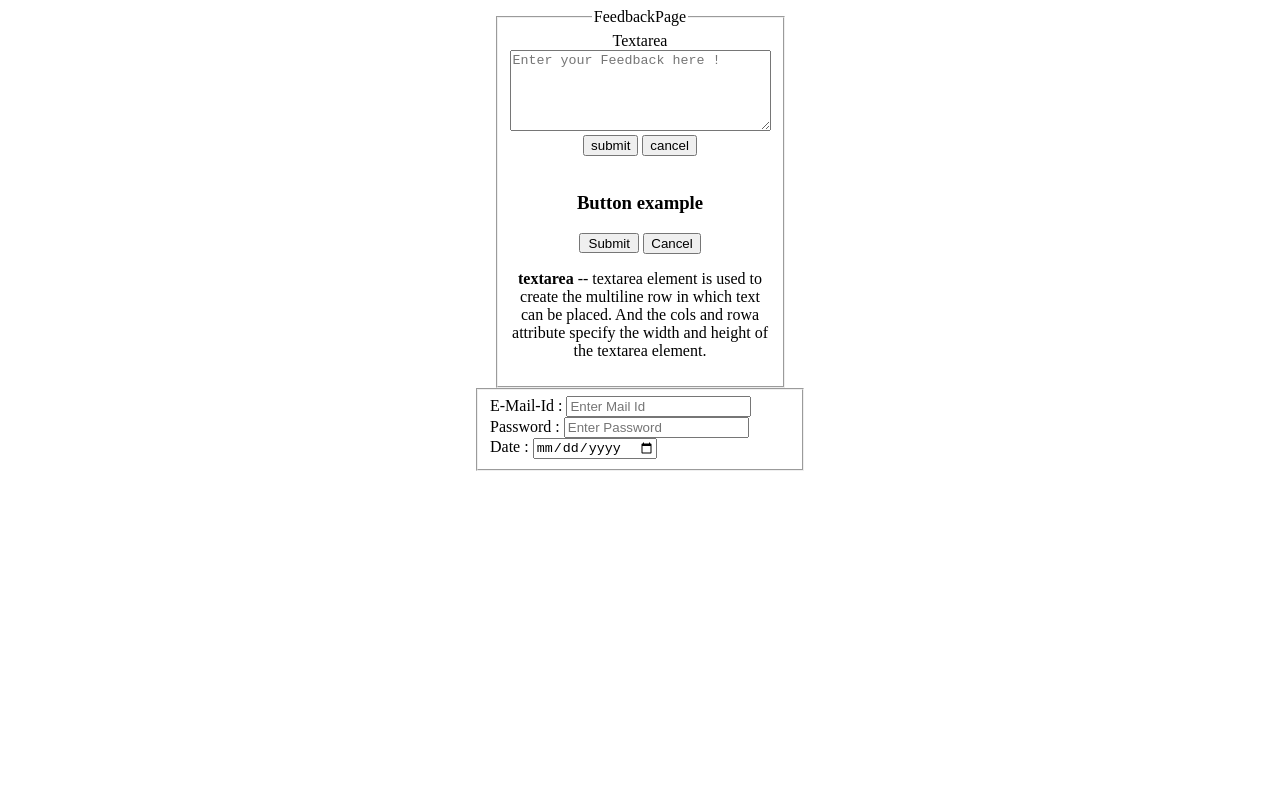
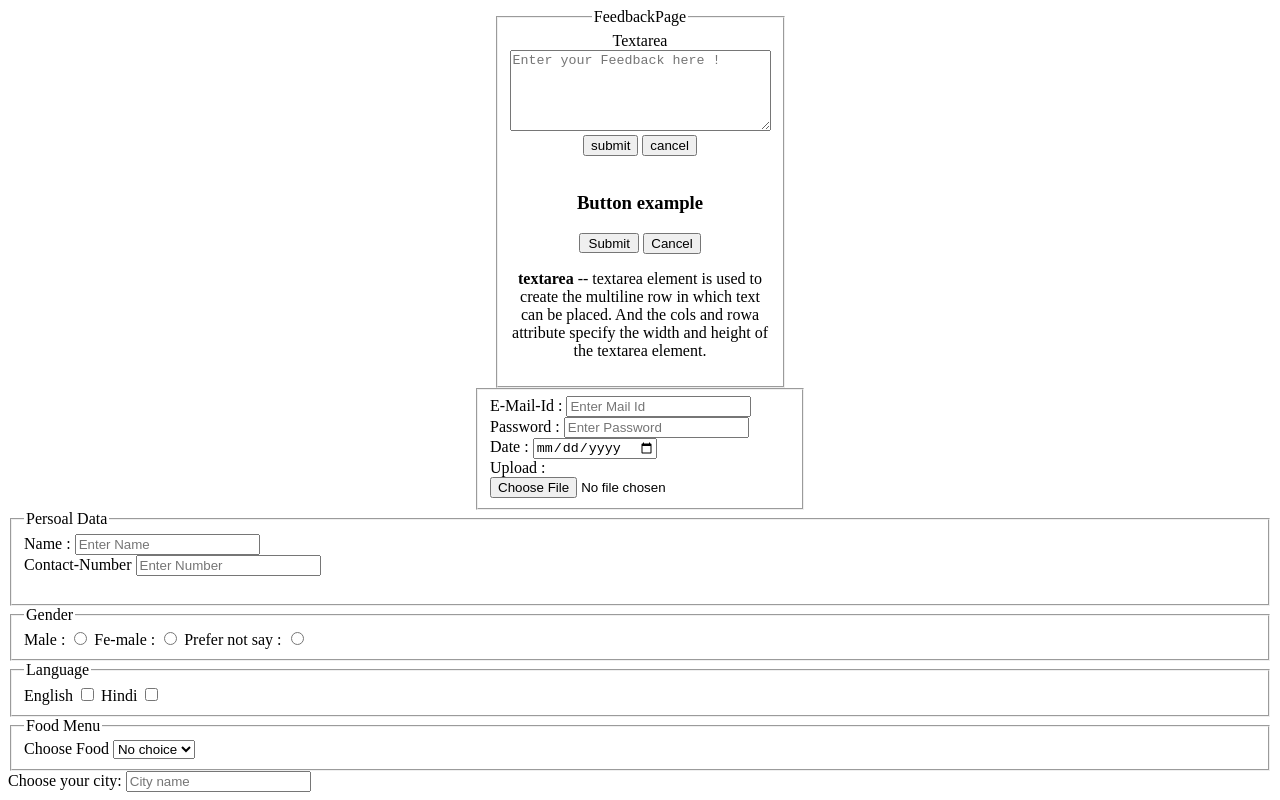
Before and after one commit to S1coder-18/Newrepo1, a plain HTML site: page Formpractice.html in a window 1280 px wide. Drawn offline with Linux system fonts and the light colour scheme.

Commit message:
Formpractice Modified1

```diff
--- a/Formpractice.html
+++ b/Formpractice.html
@@ -40,14 +40,82 @@
         <br/>
 
         <label for="Password">Password :</label>
-        <input type="password" id="password" placeholder="Enter Password">
+        <input type="password" id="password" placeholder="Enter Password" pattern="^[a-zA-Z0-9]{8,}&">
         <br/>
         <label for="date-change">Date :</label>
         <input type="date" id="date-change" name="date">
+        <br/>
+        <label for="file1">Upload :</label>
+        <input type="file" id="file1" name="picture" accept="image/png,imag/jpeg">
         </div>
 
     </fieldset>
 </section>
 
+<section>
+    <fieldset>
+        <legend>Persoal Data</legend>
+        <div>
+            <label for="user-name">Name :</label>
+            <input type="text" id="user-name" placeholder="Enter Name">
+            <br/>
+            <label for="contact-number">Contact-Number</label>
+            <input type="tel" id="contact-number" placeholder="Enter Number">
+
+        </div>
+
+        <br/>
+
+
+    </fieldset>
+</section>
+<section>
+    <fieldset>
+        <legend>Gender</legend>
+        <div>
+            <label for="radio1">Male :</label>
+            <input type="radio" id="radio1" name="radioG">
+
+            <label for="radio2">Fe-male :</label>
+            <input type="radio" id="radio2" name="radioG">
+
+            <label for="radio3">Prefer not say :</label>
+            <input type="radio" id="radio3" name="radioG">
+        </div>
+    </fieldset>
+    <fieldset>
+        <legend>Language</legend>
+        <div>
+            <label for="lang1">English</label>
+            <input type="checkbox" id="lang1" name="Langpreference">
+
+            <label for="lang2">Hindi</label>
+            <input type="checkbox" id="lang2" name="Langpreference">
+        </div>
+    </fieldset>
+</section>
+<section>
+    <fieldset>
+        <legend>Food Menu</legend>
+
+    <div>
+        <label for="Food">Choose Food</label>
+        <select name="Fast-Food" id="Food" required>
+            <option value="No Choice">No choice</option>
+            <option value="Maggi">maggi</option>
+            <option value="kurkure">kurkure</option>
+            <option value="Chips">chips</option>
+        </select>
+    </div>
+</fieldset>
+</section>
+
+<label for="city">Choose your city:</label>
+<input list="city" class="form-control" placeholder="City name" type="text">
+<datalist id="city">
+    <option value="Umaria"></option>
+    <option value="Bhopal"></option>
+    <option value="Jabalpur"></option>
+
 </body>
 </html>
```
